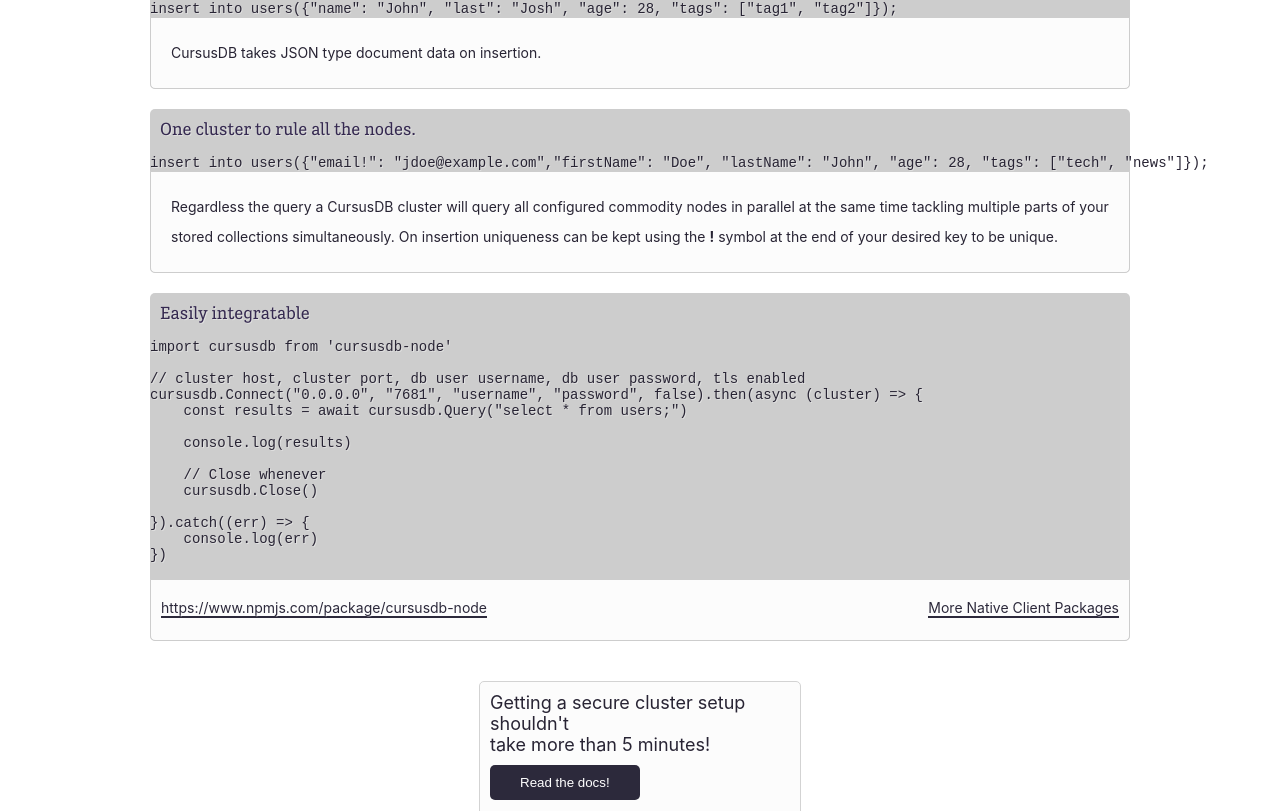
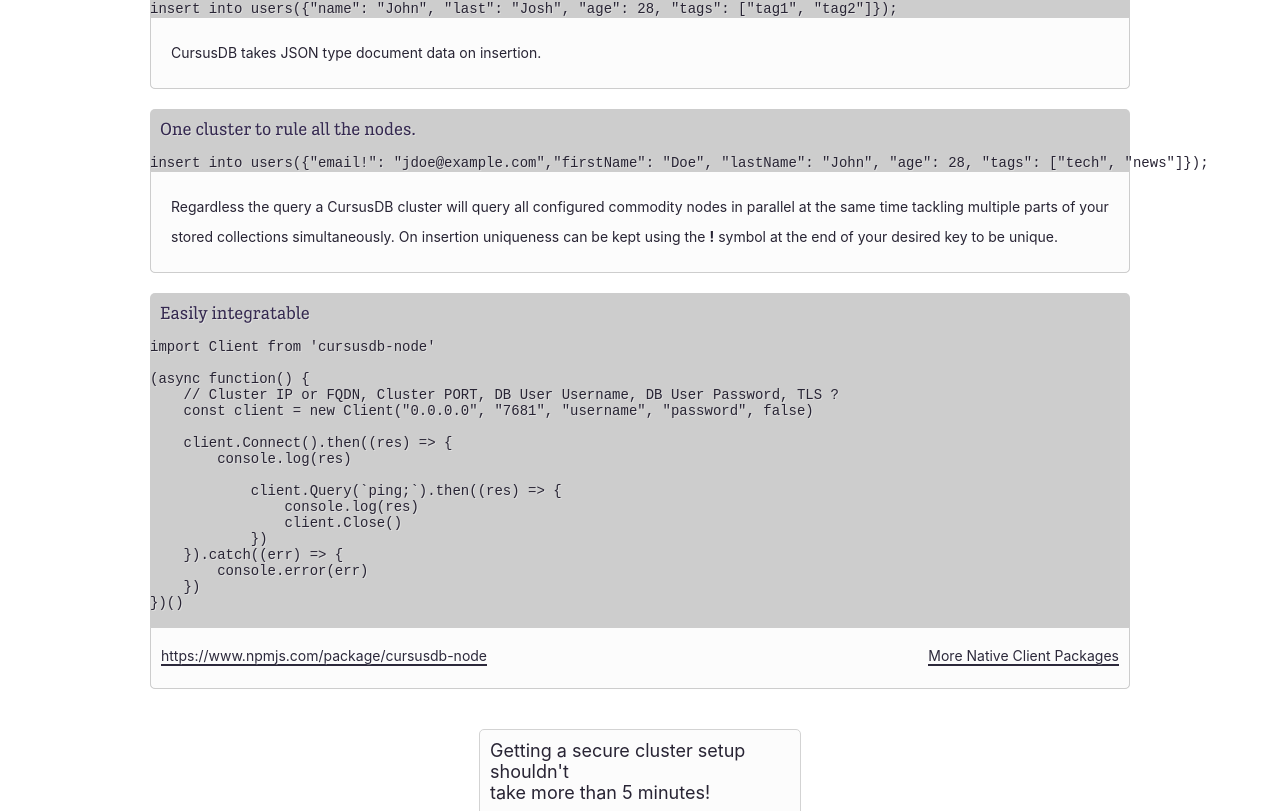
Before and after one commit to cursusdb/cursusdb-web, a SvelteKit app: page / in a window 1280 px wide. Shown: the part 516-1327 px from the top of the page. Built offline with nearby package versions, Linux system fonts and the light colour scheme; a small style sheet from the web is missing.

Commit message:
homepage node js example correction

```diff
--- a/src/routes/+page.svelte
+++ b/src/routes/+page.svelte
@@ -61,20 +61,23 @@ insert into users({"email!": "jdoe@example.com","firstName": "Doe", "lastName":
 <section>
     <h1>Easily integratable</h1>
     <Prism language="javascript" code={`
-import cursusdb from 'cursusdb-node'
+import Client from 'cursusdb-node'
 
-// cluster host, cluster port, db user username, db user password, tls enabled
-cursusdb.Connect("0.0.0.0", "7681", "username", "password", false).then(async (cluster) => {
-    const results = await cursusdb.Query("select * from users;")
+(async function() {
+    // Cluster IP or FQDN, Cluster PORT, DB User Username, DB User Password, TLS ?
+    const client = new Client("0.0.0.0", "7681", "username", "password", false)
 
-    console.log(results)
+    client.Connect().then((res) => {
+        console.log(res)
 
-    // Close whenever
-    cursusdb.Close()
-
-}).catch((err) => {
-    console.log(err)
-})
+            client.Query(\`ping;\`).then((res) => {
+                console.log(res)
+                client.Close()
+            })
+    }).catch((err) => {
+        console.error(err)
+    })
+})()
 
 `}/>
     <footer>
```
